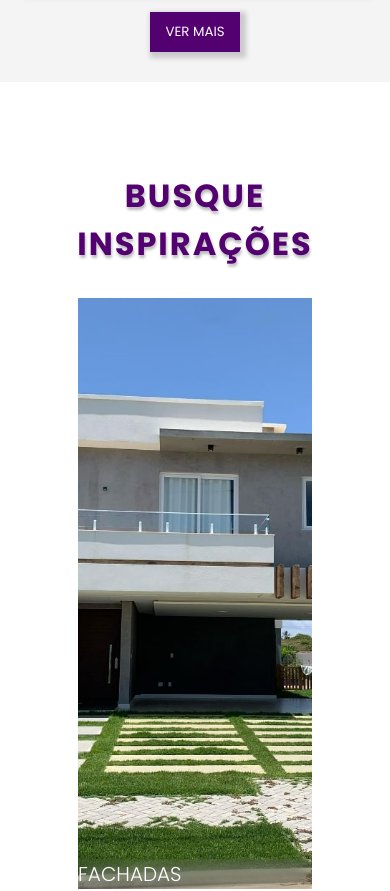
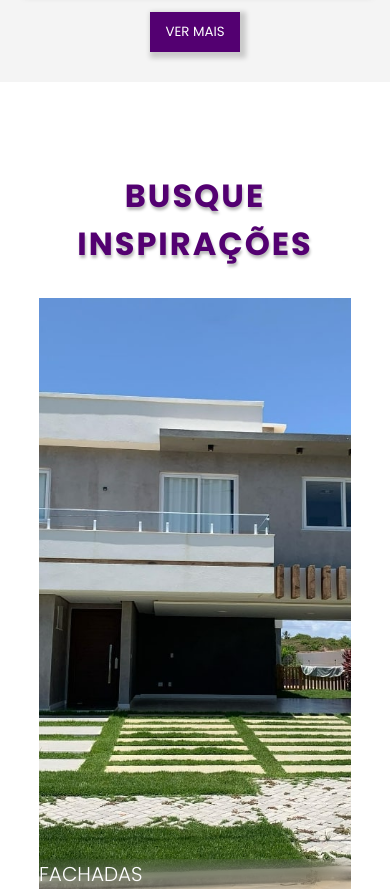
Before and after one commit to antoniomartins13/All-Pisos, a React (Create React App) app in the folder Project All Pisos/all-pisos2.0/: page / in a window 390 px wide. Shown: the part 2568-3459 px from the top of the page. Built offline with nearby package versions, Linux system fonts and the light colour scheme.

Commit message:
Update style.css

```diff
--- a/Project All Pisos/all-pisos2.0/src/componentes/secaoInspiracoes/style.css
+++ b/Project All Pisos/all-pisos2.0/src/componentes/secaoInspiracoes/style.css
@@ -88,10 +88,10 @@
         gap: 10px;
     }
     .foto-inspiracao{
-        width: 40vw;
+        width: 60vw;
     }
     .foto-inspiracao:hover{
-        width: 40vw;
+        width: 60vw;
     }
 }
 @media (max-width: 768px) {
@@ -100,12 +100,12 @@
         gap: 20px;
     }
     .foto-inspiracao{
-        width: 60vw;
+        width: 80vw;
         height: 70vh;
         writing-mode: initial;
     }
     .foto-inspiracao:hover{
-        width: 60vw;
+        width: 80vw;
     }
     .foto-inspiracao p{
         transform: rotate(0deg);
```
